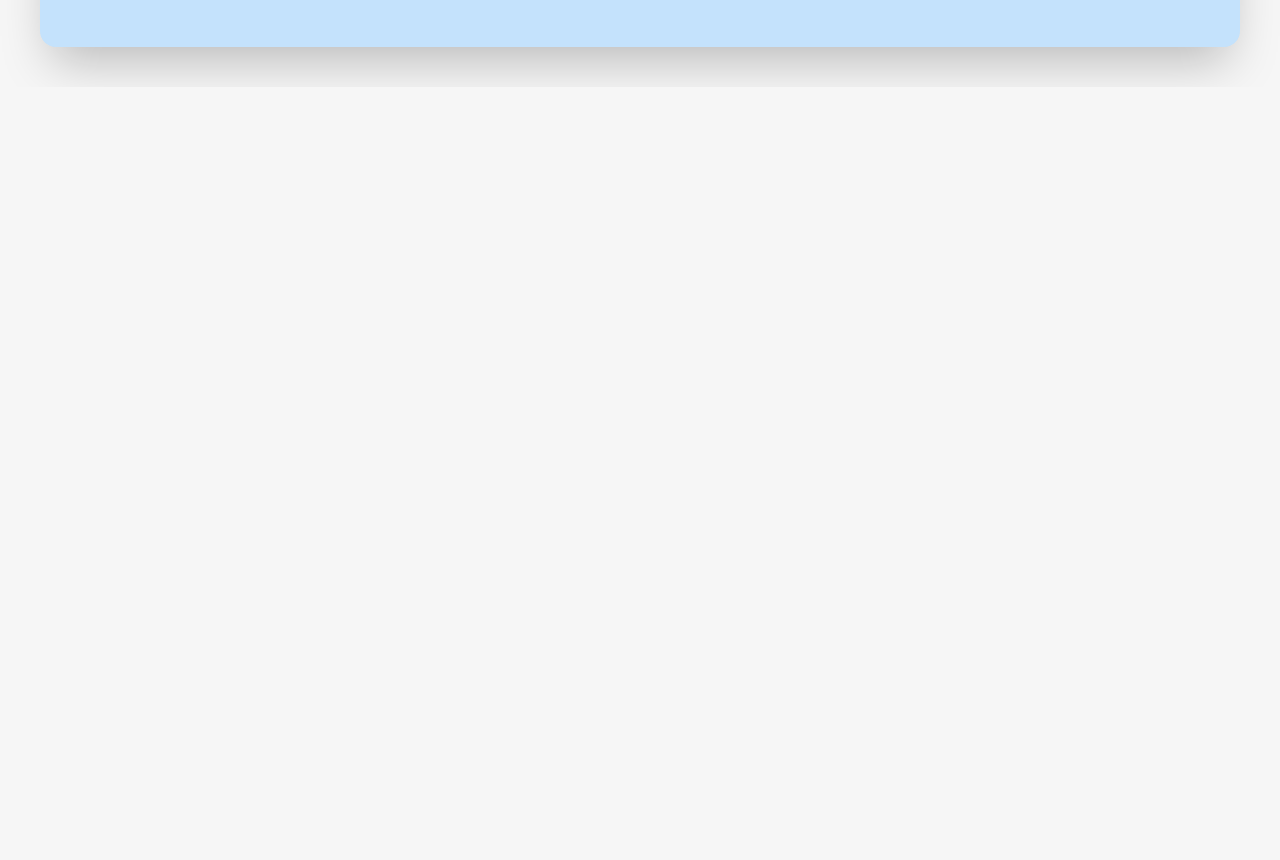
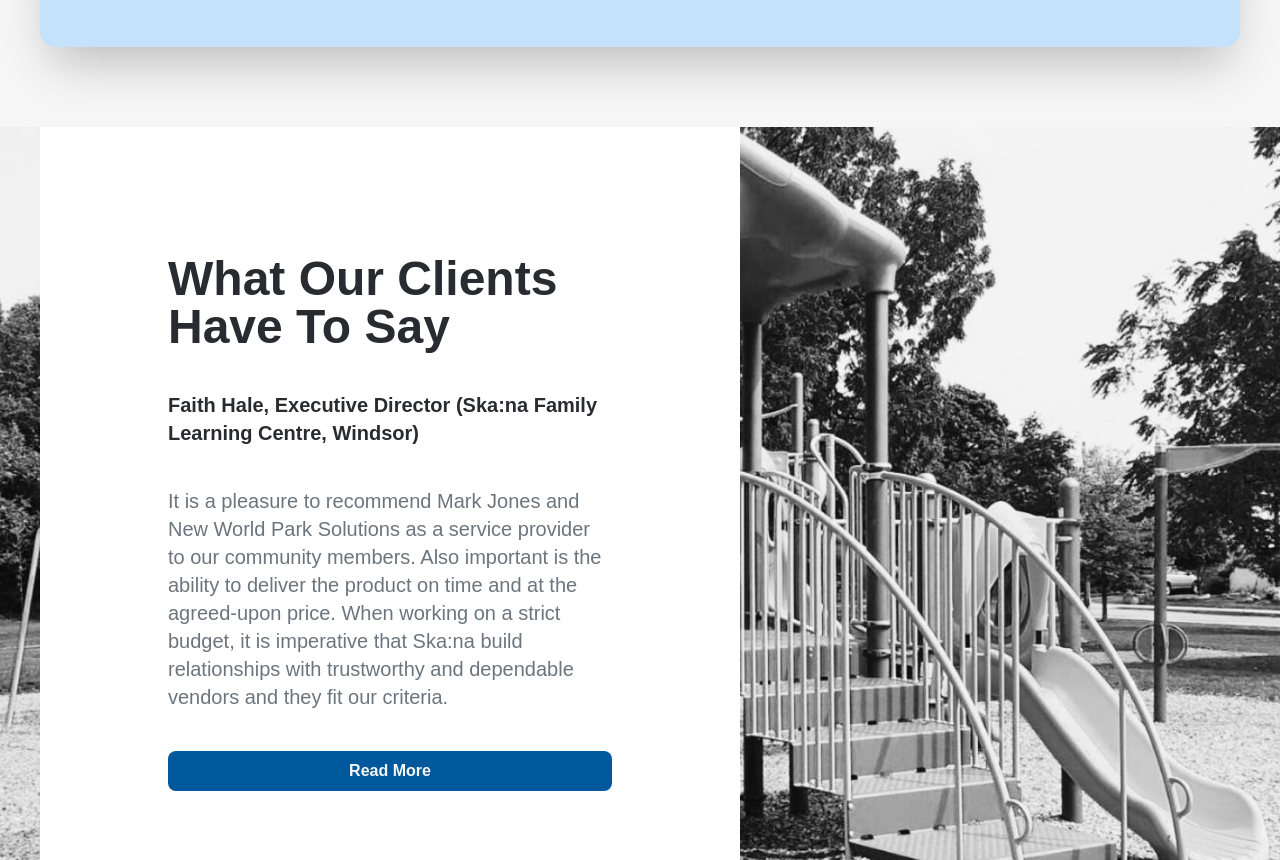
Before and after one commit to Zinazero/nwps-website, a React (Vite) app in the folder client/: page / in a window 1280 px wide. Shown: the part 1940-2800 px from the top of the page. Before the commit the page ends 2027 px from the top, so only its background shows below. Built offline with nearby package versions, Linux system fonts and the light colour scheme.

Commit message:
feat: did testimonial section

```diff
--- a/client/src/components/pages/Home/Home.tsx
+++ b/client/src/components/pages/Home/Home.tsx
@@ -1,6 +1,7 @@
 import { Hero } from './sections/Hero';
 import { PlayworldSection } from './sections/PlayworldSection';
 import { RecentProjects } from './sections/RecentProjects';
+import { TestimonialSection } from './sections/TestimonialSection';
 
 export const Home = () => {
 	return (
@@ -10,6 +11,8 @@ export const Home = () => {
 			<PlayworldSection />
 
 			<RecentProjects />
+
+			<TestimonialSection />
 		</main>
 	);
 };
--- a/client/src/components/pages/Home/sections/Hero.tsx
+++ b/client/src/components/pages/Home/sections/Hero.tsx
@@ -18,7 +18,7 @@ export const Hero = () => {
 					<h4 className='text-2xl'>Building Worlds of Fun</h4>
 					<Link
 						to='products'
-						className='rounded-lg p-2 bg-brand-blue text-light w-3/4 text-center hover:bg-brand-orange transition'
+						className='rounded-lg p-2 bg-brand-blue text-light font-semibold w-3/4 text-center hover:bg-brand-orange transition'
 					>
 						See Our Products
 					</Link>
--- a/client/src/components/pages/Home/sections/PlayworldSection.tsx
+++ b/client/src/components/pages/Home/sections/PlayworldSection.tsx
@@ -13,7 +13,7 @@ export const PlayworldSection = () => {
 					</h3>
 					<Link
 						to='/playworld'
-						className='rounded-lg p-2 bg-brand-orange text-light w-1/4 text-center hover:bg-brand-blue transition'
+						className='rounded-lg p-2 bg-brand-orange text-light font-semibold w-1/4 text-center hover:bg-brand-blue transition'
 					>
 						Learn More
 					</Link>
--- a/client/src/components/pages/Home/sections/RecentProjects.tsx
+++ b/client/src/components/pages/Home/sections/RecentProjects.tsx
@@ -68,7 +68,7 @@ export const RecentProjects = () => {
 					</Link>
 				</div>
 			</div>
-			<div className='max-w-300 xl:mx-auto mx-20 rounded-2xl shadow-2xl bg-brand-blue-light mb-10 p-12 flex items-center'>
+			<div className='max-w-300 xl:mx-auto mx-20  mb-20 rounded-2xl shadow-2xl bg-brand-blue-light p-12 flex items-center'>
 				<img
 					src={nwpsVerticalLogo}
 					alt='NWPS Logo'
--- /dev/null
+++ b/client/src/components/pages/Home/sections/TestimonialSection.tsx
@@ -0,0 +1,38 @@
+import { Link } from 'react-router-dom';
+import testimonialImage from '@/assets/images/generic/testimonial-image.jpg';
+
+export const TestimonialSection = () => {
+	return (
+		<section id='testimonial'>
+			<div
+				className='relative bg-cover bg-center px-[40px]'
+				style={{ backgroundImage: `url(${testimonialImage})` }}
+			>
+				<div className='max-w-350 mx-auto'>
+					<div className='flex flex-col bg-white h-full w-7/12 p-32 space-y-10'>
+						<h2 className='text-5xl font-bold'>What Our Clients Have To Say</h2>
+						<h4 className='text-xl font-semibold'>
+							{
+								'Faith Hale, Executive Director (Ska:na Family Learning Centre, Windsor)'
+							}
+						</h4>
+						<p className='text-xl text-grey'>
+							It is a pleasure to recommend Mark Jones and New World Park
+							Solutions as a service provider to our community members. Also
+							important is the ability to deliver the product on time and at the
+							agreed-upon price. When working on a strict budget, it is
+							imperative that Ska:na build relationships with trustworthy and
+							dependable vendors and they fit our criteria.
+						</p>
+						<Link
+							to='/testimonials'
+							className='rounded-lg p-2 bg-brand-blue text-light font-semibold text-center hover:bg-brand-orange transition'
+						>
+							Read More
+						</Link>
+					</div>
+				</div>
+			</div>
+		</section>
+	);
+};
```
Also changed, not shown: client/src/assets/images/generic/testimonial-image.jpg (added).
